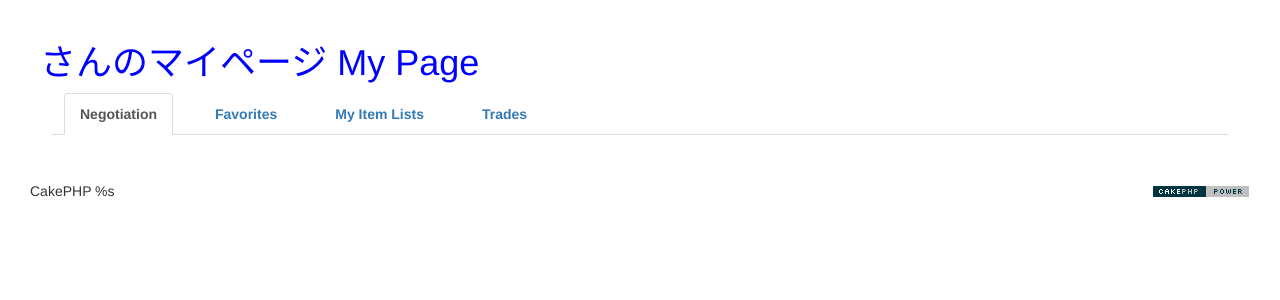
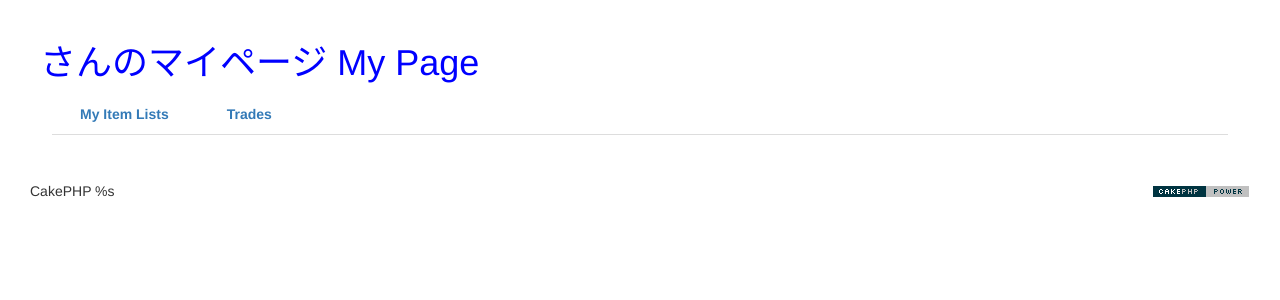
Before and after one commit to Tetsuya11/Raiber_Project, a CakePHP app: the page made by app/View/Users/mypage.ctp in a window 1280 px wide. Shown: the part 57-357 px from the top of the page. Run offline with PHP 8.4 and a stand-in for CakePHP, Linux system fonts and the light colour scheme; the template is opened without the code that fills it, so the values that code supplies are empty; some libraries are stand-ins or nearby versions.

Commit message:
init commit

```diff
--- a/app/View/Users/cancel_comp.ctp
+++ b/app/View/Users/cancel_comp.ctp
@@ -0,0 +1 @@
+<h1>退会しました</h1>
--- a/app/View/Users/edit.ctp
+++ b/app/View/Users/edit.ctp
@@ -5,5 +5,5 @@ echo $this->Form->input('username');
 echo $this->Form->input('email', array('type' => 'email'));
 echo $this->Form->input('password', array('type' => 'password'));
 echo $this->Form->input('picture', array('type' => 'file'));
-echo $this->Form->end('Save Post');
+echo $this->Form->end('Updata', array('action' => 'mypage'));
 ?>
--- a/app/View/Users/mypage.ctp
+++ b/app/View/Users/mypage.ctp
@@ -2,25 +2,16 @@
 <h1 style="color:blue;">
   <?php print $user_data; ?> さんのマイページ My Page
 </h1>
-
 <div>
 
   <!-- Nav tabs -->
   <ul class="nav nav-tabs" role="tablist">
-    <li role="presentation" class="active"><a href="#home" aria-controls="home" role="tab" data-toggle="tab">Negotiation</a></li>
-    <li role="presentation"><a href="#profile" aria-controls="profile" role="tab" data-toggle="tab">Favorites</a></li>
     <li role="presentation"><a href="#messages" aria-controls="messages" role="tab" data-toggle="tab">My Item Lists</a></li>
     <li role="presentation"><a href="#settings" aria-controls="settings" role="tab" data-toggle="tab">Trades</a></li>
   </ul>
 
   <!-- Tab panes -->
   <div class="tab-content">
-    <div role="tabpanel" class="tab-pane active" id="negotiation">
-      <?php echo ''; ?>
-    </div>
-    <div role="tabpanel" class="tab-pane active" id="favorites">
-      <?php echo ''; ?>
-    </div>
     <div role="tabpanel" class="tab-pane active" id="my item lists">
       <?php foreach($myitems as $item): ?>
       <li><?php echo h($item['Item']['title']); ?></li>
@@ -28,7 +19,6 @@
     <?php endforeach; ?>
       </div>
     <div role="tabpanel" class="tab-pane active" id="trades">
-      <?php ?>
     </div>
   </div>
 
```
Also changed, not shown: app/Controller/UsersController.php (+1 -6 lines).
